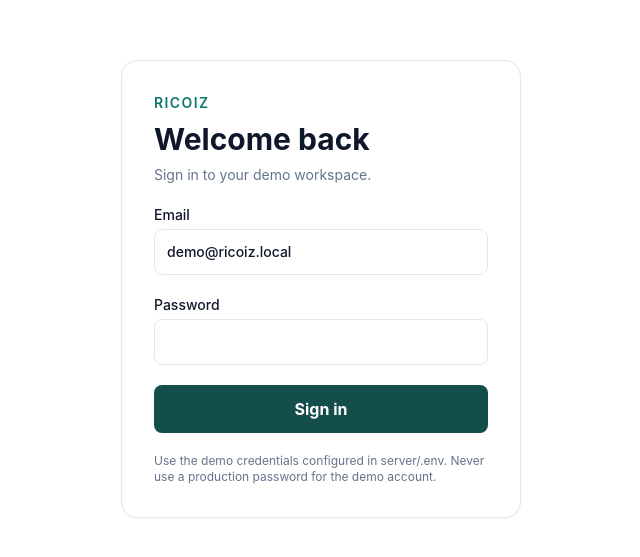
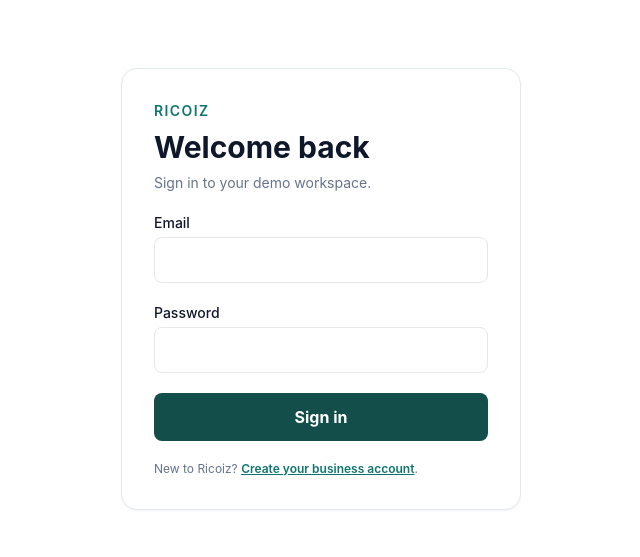
Before and after one commit to Deep-0610/Ricoiz_work, a Next.js app in the folder landing/: page /login in a window 1280 px wide. Shown: the part 111-668 px from the top of the page, without its empty margins (319-959 px from the left). Built offline with nearby package versions, Linux system fonts and the light colour scheme; no server answers.

Commit message:
Prepare login for registered customer accounts

```diff
--- a/landing/app/login/page.jsx
+++ b/landing/app/login/page.jsx
@@ -5,7 +5,7 @@
 const API_URL = process.env.NEXT_PUBLIC_API_URL || "http://localhost:5000";
 
 export default function LoginPage() {
-  const [email,setEmail]=useState("demo@ricoiz.local");
+  const [email,setEmail]=useState("");
   const [password,setPassword]=useState("");
   const [error,setError]=useState("");
   const [busy,setBusy]=useState(false);
@@ -18,5 +18,5 @@
       window.location.href="/dashboard";
     } catch(err) { setError(err.message); } finally { setBusy(false); }
   }
-  return <main className="mx-auto flex min-h-screen max-w-md items-center px-6"><form onSubmit={submit} className="w-full space-y-5 rounded-2xl border border-slate-200 bg-white p-8 shadow-sm"><div><p className="text-sm font-semibold uppercase tracking-widest text-brand">Ricoiz</p><h1 className="mt-2 text-3xl font-bold">Welcome back</h1><p className="mt-2 text-sm text-slate-500">Sign in to your demo workspace.</p></div><label className="block text-sm font-medium">Email<input className="mt-1 w-full rounded-lg border p-3" type="email" value={email} onChange={e=>setEmail(e.target.value)} required /></label><label className="block text-sm font-medium">Password<input className="mt-1 w-full rounded-lg border p-3" type="password" value={password} onChange={e=>setPassword(e.target.value)} required minLength={8} /></label>{error&&<p className="text-sm text-red-600">{error}</p>}<button disabled={busy} className="w-full rounded-lg bg-brand-dark px-5 py-3 font-bold text-white disabled:opacity-50">{busy?"Signing in…":"Sign in"}</button><p className="text-xs text-slate-500">Use the demo credentials configured in server/.env. Never use a production password for the demo account.</p></form></main>;
+  return <main className="mx-auto flex min-h-screen max-w-md items-center px-6"><form onSubmit={submit} className="w-full space-y-5 rounded-2xl border border-slate-200 bg-white p-8 shadow-sm"><div><p className="text-sm font-semibold uppercase tracking-widest text-brand">Ricoiz</p><h1 className="mt-2 text-3xl font-bold">Welcome back</h1><p className="mt-2 text-sm text-slate-500">Sign in to your demo workspace.</p></div><label className="block text-sm font-medium">Email<input className="mt-1 w-full rounded-lg border p-3" type="email" value={email} onChange={e=>setEmail(e.target.value)} required /></label><label className="block text-sm font-medium">Password<input className="mt-1 w-full rounded-lg border p-3" type="password" value={password} onChange={e=>setPassword(e.target.value)} required minLength={8} /></label>{error&&<p className="text-sm text-red-600">{error}</p>}<button disabled={busy} className="w-full rounded-lg bg-brand-dark px-5 py-3 font-bold text-white disabled:opacity-50">{busy?"Signing in…":"Sign in"}</button><p className="text-xs text-slate-500">New to Ricoiz? <a className="font-semibold text-brand underline" href="/signup">Create your business account</a>.</p></form></main>;
 }
```
